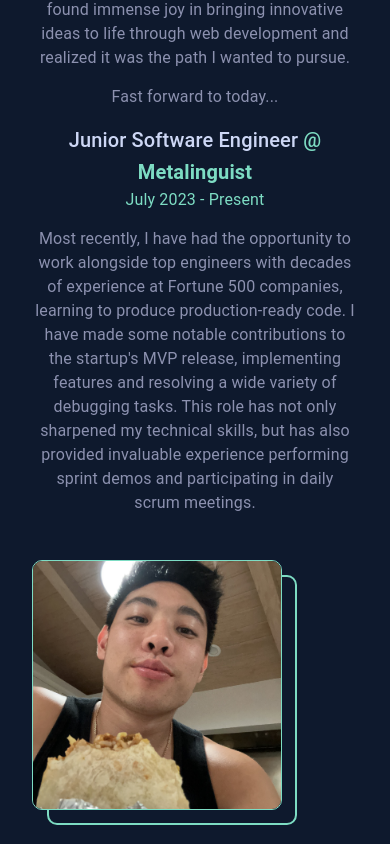
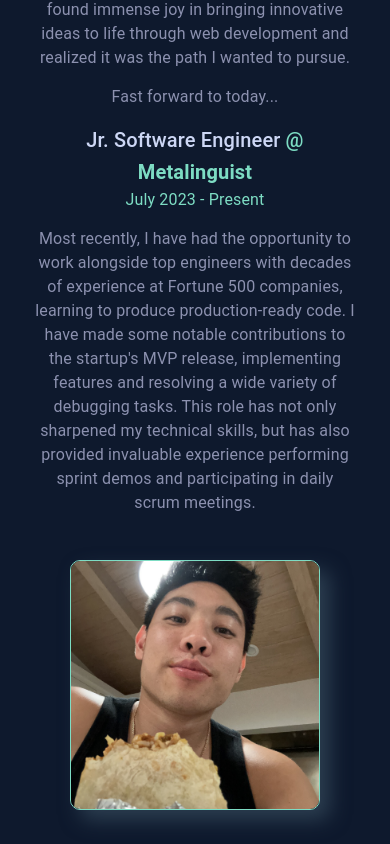
Before and after one commit to willmori/portfolio, a React (Create React App) app in the folder client/: page / in a window 390 px wide. Shown: the part 1520-2364 px from the top of the page. Built offline with nearby package versions, Linux system fonts and the light colour scheme.

Commit message:
React.js to React, Fix aboutme picture on tablets and mobile

```diff
--- a/client/src/Content/ContributionText.js
+++ b/client/src/Content/ContributionText.js
@@ -6,14 +6,14 @@ export const ContributionText = {
         "header": "Metalinguist",
         "subHeader": "Website Builder",
         "details": "Implemented an intuitive content management system that offers customizable logos, images, texts, text colors, and more, enabling clients to effortlessly create and deploy their company websites.",
-        "tech_stack": ["React.js", "MUI", "Node.js", "Express.js", "S3"],
+        "tech_stack": ["React", "MUI", "Node.js", "Express.js", "S3"],
         "headerLink": "https://metalinguist.com"
     },
     "Companies": {
         "header": "Metalinguist",
         "subHeader": "Companies Feature",
         "details": "Developed the 'Companies' feature, providing card-view statistics for users with internal account entitlements and ensuring data integrity through robust validation logic for new entries.",
-        "tech_stack": ["React.js", "MUI", "Node.js", "Express.js", "S3", "DynamoDB"],
+        "tech_stack": ["React", "MUI", "Node.js", "Express.js", "S3", "DynamoDB"],
         "headerLink": "https://metalinguist.com"
     },
     "Playwright": {
@@ -27,14 +27,14 @@ export const ContributionText = {
         "header": "Metalinguist",
         "subHeader": "Domain Provisioning",
         "details": "Engineered a real-time domain provisioning system utilizing the Node.js AWS SDK, enhancing the client onboarding experience. Specifically targeted interactions with AWS Route53.",
-        "tech_stack": ["React.js", "Route53", "Node.js", "Express.js"],
+        "tech_stack": ["React", "Route53", "Node.js", "Express.js"],
         "headerLink": "https://metalinguist.com"
     },
     "CookBook_Social": {
         "header": "CookBook Social",
         "subHeader": "Full-Stack Features",
         "details": "Developed the homepage recipe feed to include diverse filtering capabilities and a 'likes' feature, enhancing user engagement. Additionally, architected REST APIs to optimize data interactions throughout the app.",
-        "tech_stack": ["React.js", "Tailwind", "Node.js", "Express.js", "Firebase"],
+        "tech_stack": ["React", "Tailwind", "Node.js", "Express.js", "Firebase"],
         "headerLink": "https://cookbook-social.herokuapp.com/login"
     }
 }
--- a/client/src/Pages/AboutMe.jsx
+++ b/client/src/Pages/AboutMe.jsx
@@ -44,7 +44,7 @@ const AboutMe = () => {
                             <Typography style={{ color: theme.palette.primary.textSecondary, marginBottom: '15px'}}>
                                 Fast forward to today...
                             </Typography>
-                            <Typography variant='h6' style={{color: theme.palette.primary.textContrast}}>Junior Software Engineer
+                            <Typography variant='h6' style={{color: theme.palette.primary.textContrast}}>Jr. Software Engineer
                             <span style={{color: theme.palette.primary.textPrimary}}> @ </span>
                             <a href={'https://metalinguist.com/'} target='_blank' className='underline-on-hover'
                                 style={{color: theme.palette.primary.textPrimary, fontWeight: 'bold'}}>Metalinguist</a>
@@ -90,7 +90,7 @@ const AboutMe = () => {
                             <Typography style={{ color: theme.palette.primary.textSecondary, marginBottom: '15px', textAlign: isMobileScreen ? 'center' : ''}}>
                                 Fast forward to today...
                             </Typography>
-                            <Typography variant='h6' style={{color: theme.palette.primary.textContrast, textAlign: isMobileScreen ? 'center' : ''}}>Junior Software Engineer
+                            <Typography variant='h6' style={{color: theme.palette.primary.textContrast, textAlign: isMobileScreen ? 'center' : ''}}>Jr. Software Engineer
                             <span style={{color: theme.palette.primary.textPrimary}}> @ </span>
                             <a href={'https://metalinguist.com/'} target='_blank' className='underline-on-hover'
                                 style={{color: theme.palette.primary.textPrimary, fontWeight: 'bold'}}>Metalinguist</a>
@@ -98,7 +98,20 @@ const AboutMe = () => {
                             <Typography style={{ color: theme.palette.primary.textPrimary, marginBottom: '15px', textAlign: isMobileScreen ? 'center' : ''}}>July 2023 - Present</Typography>
                             <Typography style={{ color: theme.palette.primary.textSecondary,  textAlign: isMobileScreen ? 'center' : ''}}>{aboutMeContent.Metalinguist}</Typography>
                         </div>
+                        <Container style={{ maxWidth: '500px', display: 'flex', alignItems: 'center', justifyContent: 'center', marginBottom: '220px' }}>
+                            <Avatar elevation={5} src={Casual} sx={{
+                                width: '250px',
+                                height: '250px',
+                                borderRadius: '10px',
+                                marginTop: !isTabletScreen ? '78px' : '45px',
+                                zIndex: 1,
+                                border: `1px solid ${theme.palette.primary.textPrimary}`,
+                                boxShadow: '10px 10px 20px #2c3e50'
+                            }}>
+                            </Avatar>
+                        </Container>
                     </Container>
+                    {!isTabletScreen ?
                     <Container style={{maxWidth: '500px'}}>
                         <Avatar elevation={5} src={Casual} sx={{
                                         width: '250px',
@@ -112,7 +125,7 @@ const AboutMe = () => {
                         <Box elevation={3} style={{border: `2px solid ${theme.palette.primary.textPrimary}`,
                                         height: '250px', width: '250px', borderRadius: '10px', position: 'relative', bottom: '235px', left: '15px'}}>
                         </Box>
-                    </Container>
+                    </Container> : ''}
                 </Container>
 
             </Grid>
--- a/client/src/Pages/Gallery.jsx
+++ b/client/src/Pages/Gallery.jsx
@@ -23,7 +23,7 @@ const Gallery = () => {
     return (
         <React.Fragment>
             {!isCutOffScreen ?
-            <Grid style={{ marginTop: '300px'}} id="gallery">
+            <Grid style={{ marginTop: '250px'}} id="gallery">
                 <Container style={{width: '1300px', display: 'flex'}} >
                     <Container style={{display: 'flex', flexDirection: 'column', alignItems: 'center'}}>
                         <Container ref={ref} style={{display: 'flex', alignItems: 'center', marginBottom: '15px'}} className={`fade-in-up ${inView ? 'is-visible' : ''}`}>
@@ -42,7 +42,7 @@ const Gallery = () => {
                     </Container>
                 </Container>
             </Grid> :
-            <Grid style={{ marginTop: '300px' }} id="gallery">
+            <Grid style={{ marginTop: '250px' }} id="gallery">
                 <Container style={{maxWidth: '1300px', display: 'flex'}} >
                     <Container style={{display: 'flex', flexDirection: 'column', paddingLeft: '0px', paddingRight: '0px'}}>
                         <Container ref={ref} style={{display: 'flex', alignItems: 'center', marginBottom: '15px'}} className={`fade-in-up ${inView ? 'is-visible' : ''}`}>
```
Also changed, not shown: client/src/Components/Contribution.jsx (+0 -118 lines).
